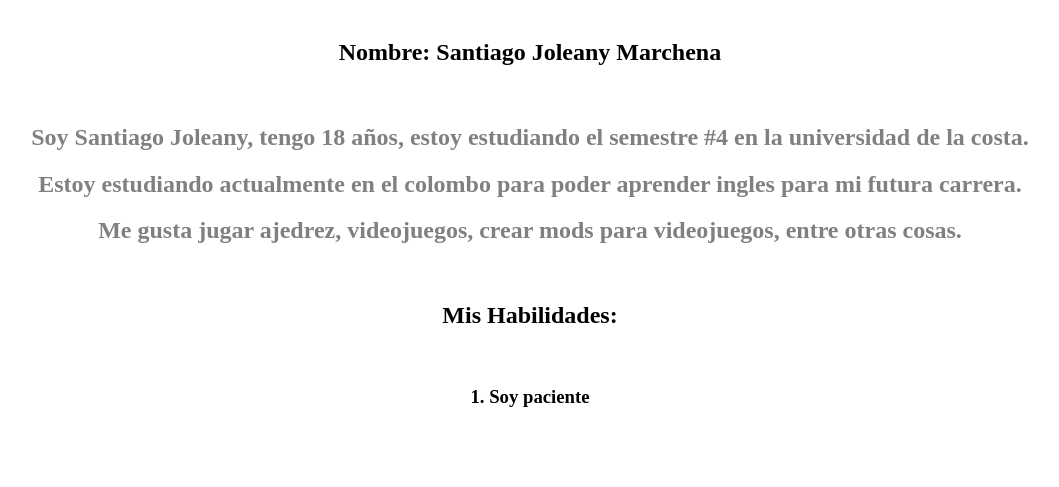
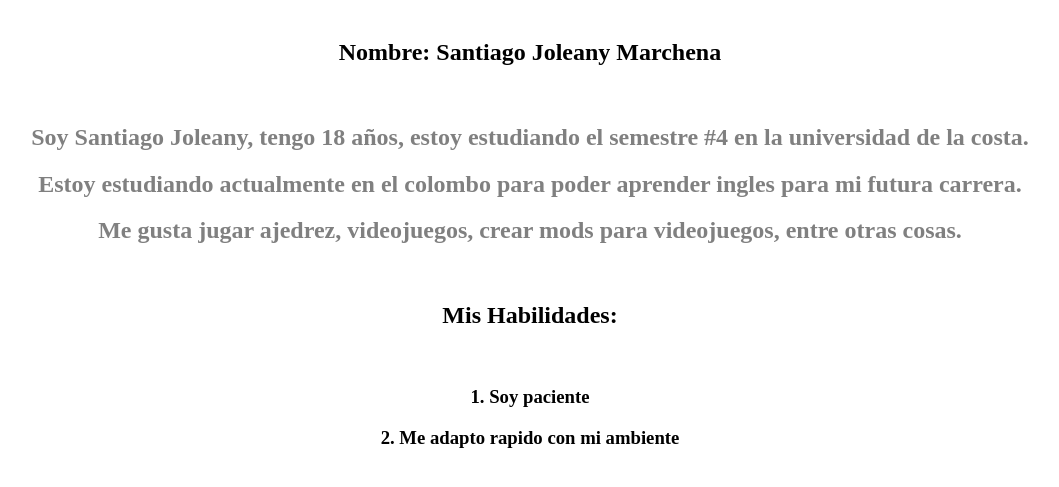
Before and after one commit to SantiJM16/Rubrica_ejercicio_1, a plain HTML site: page index.html in a window 1280 px wide. Shown: the part 79-566 px from the top of the page, without its empty margins (110-1169 px from the left). Drawn offline with Linux system fonts and the light colour scheme.

Commit message:
Agregé un h3 con mi segunda habilidad

```diff
--- a/index.html
+++ b/index.html
@@ -18,6 +18,7 @@
         <h2>Mis Habilidades: </h2>
         <br>
         <h3>1. Soy paciente</h3>
+        <h3>2. Me adapto rapido con mi ambiente</h3>
     </center>
 </body>
 </html>
```
